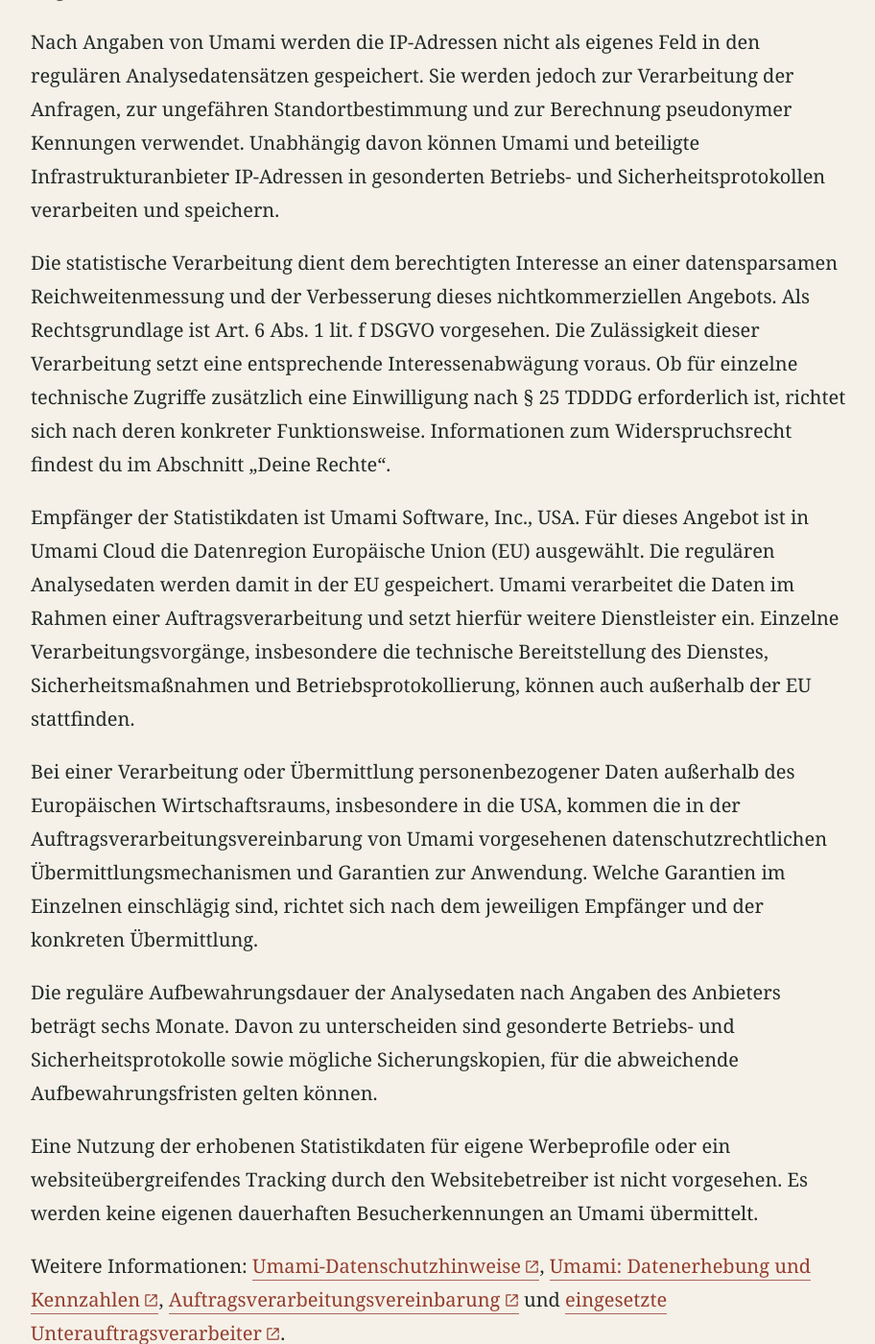
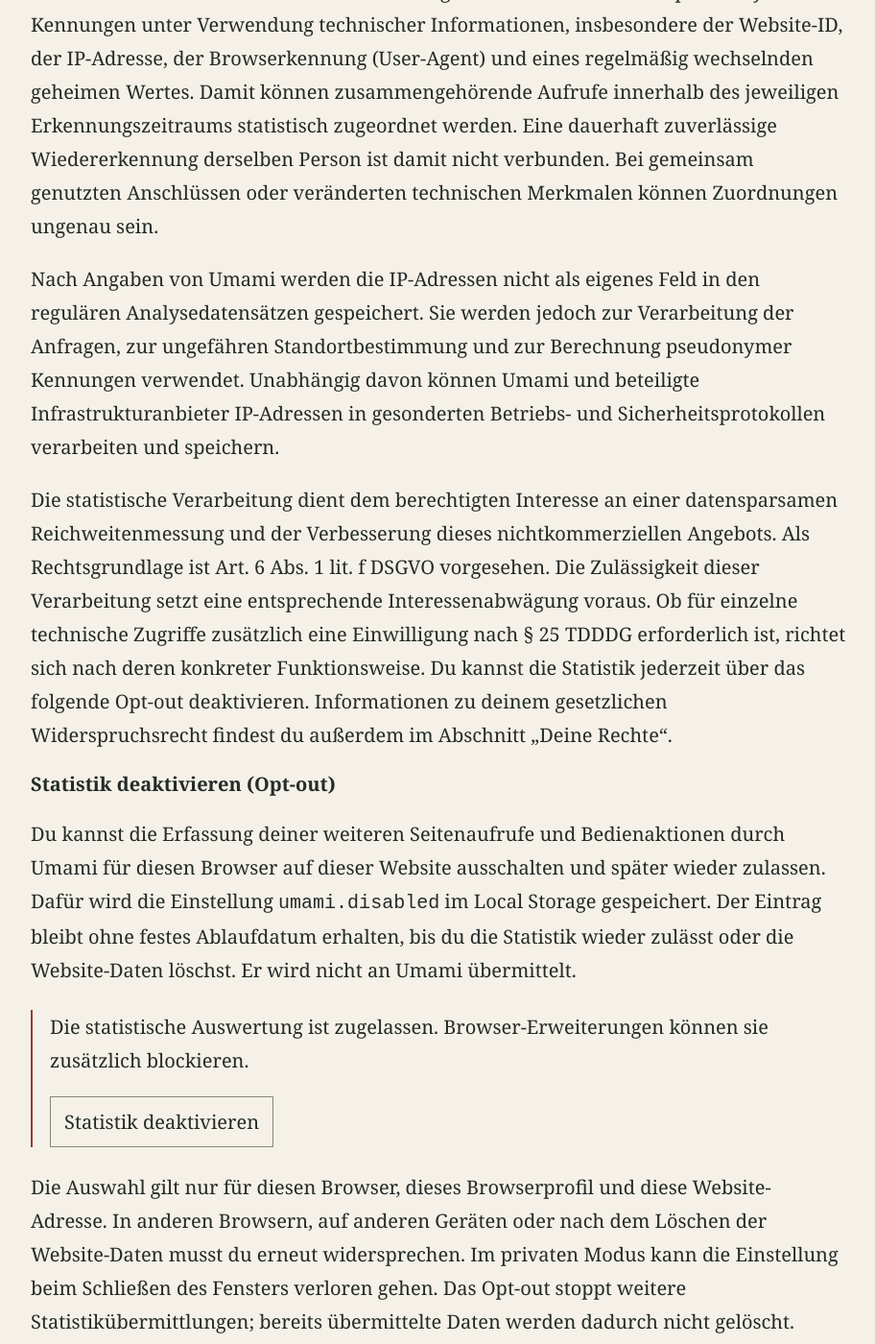
Before and after one commit to LarsLWO/website, a Jekyll site: the page built from datenschutz.html, in a window 1280 px wide and 1400 px high, scrolled down 5709 px. Shown: the whole window at 96% size, without its empty margins (18-930 px from the left). Built offline with Jekyll 4.4.1, drawn with Linux system fonts in a browser that asks for light colours; some of the changed text lies outside the part shown.

Commit message:
data privacy adjustments

```diff
--- a/_data/legal.yml
+++ b/_data/legal.yml
@@ -4,5 +4,5 @@ address: |-
   22085 Hamburg
 email: kontakt@larswollny.de
 hosting_confirmed: true
-analytics_provider: Cloudflare Web Analytics
+analytics_provider: Umami Cloud
 analytics_enabled: true
--- a/_layouts/magazine.html
+++ b/_layouts/magazine.html
@@ -8,7 +8,7 @@
 {% include seo.html %}
 <link rel="alternate" type="application/rss+xml" title="{{ site.title | escape }} – Neue Texte" href="{{ '/feed.xml' | absolute_url }}">
 <link rel="stylesheet" href="{{ '/assets/css/magazine.css' | relative_url }}?v={{ site.time | date: '%s' }}">
-<!-- Umami --><script defer src="https://cloud.umami.is/script.js" data-website-id="0eb131b2-1082-4d78-a917-d3af893be30e"></script><!-- End Umami -->
+<script defer src="{{ '/assets/js/analytics.js' | relative_url }}?v={{ site.time | date: '%s' }}"{% if site.data.legal.analytics_enabled %} data-website-id="0eb131b2-1082-4d78-a917-d3af893be30e"{% endif %}></script>
 </head><body id="seitenanfang"><a class="skip" href="#inhalt"><span class="link-label">Zum Inhalt</span></a>
 <header class="site-header-band"><div class="wrap site-header"><a class="brand" href="{{ '/' | relative_url }}">Lars Wollny<span class="brand-dot" aria-hidden="true">.</span></a><nav aria-label="Hauptnavigation"><a href="{{ '/' | relative_url }}"{% if page.nav == 'home' %} aria-current="page"{% endif %}><span class="link-label">home<span class="brand-dot" aria-hidden="true">.</span></span></a><a href="{{ '/stories/' | relative_url }}"{% if page.nav == 'stories' %} aria-current="page"{% elsif page.layout == 'story' %} aria-current="location"{% endif %}><span class="link-label">geschriebenes<span class="brand-dot" aria-hidden="true">.</span></span></a><a href="{{ '/ueber-mich/' | relative_url }}"{% if page.nav == 'about' %} aria-current="page"{% endif %}><span class="link-label">hinter den worten<span class="brand-dot" aria-hidden="true">.</span></span></a></nav></div></header>
 <div class="wrap"><main id="inhalt">{{ content }}{% if page.footer_actions == 'share' %}{% include page-actions.html %}{% endif %}</main><p class="print-source">Lars Wollny<br>Quelle: {{ page.url | replace: 'index.html', '' | absolute_url | escape }}</p></div>
--- a/assets/css/magazine.css
+++ b/assets/css/magazine.css
@@ -6,6 +6,8 @@
 .about-body{padding-top:0}.about-body h2:first-child{margin-top:0}.story-dates,.byline{font:12px/1.6 Arial,sans-serif;color:var(--muted)}.story-dates{display:flex;flex-wrap:wrap;gap:6px 22px;margin:0 0 20px}.story-card .meta{margin-bottom:7px}.story-card .story-dates{margin-bottom:15px}.article-header .byline{margin:0 0 8px}.article-header .story-dates{margin-bottom:8px}
 
 .about-body{padding-bottom:0}.about-body p{max-width:740px}.about-body h2{font-size:30px;margin:0 0 24px}.site-footer nav{font:inherit;gap:24px}.site-footer nav a{padding:0}.site-footer .rss-icon{display:inline-block;width:.8em;height:.8em;margin-right:.2em;vertical-align:-.08em;color:var(--accent)}.legal-body{padding-bottom:65px;max-width:850px}.legal-body h2{font-size:29px;margin:35px 0 18px}.legal-body address{font-style:normal}.legal-note{border-left:2px solid var(--accent);padding-left:18px}.legal-body a{overflow-wrap:anywhere}
+
+.analytics-preference{border-left:2px solid var(--accent);padding:0 0 0 18px;margin:24px 0}.analytics-preference-button{max-width:100%;min-height:var(--control-height);padding:8px 14px;border:1px solid var(--control-border);border-radius:0;background:transparent;color:var(--ink);font:inherit;cursor:pointer}.analytics-preference-button:hover{border-color:var(--accent);color:var(--accent)}.analytics-preference-button:focus-visible{outline:3px solid var(--accent);outline-offset:3px}.analytics-preference-button:disabled{cursor:default;color:var(--muted)}#statistik-opt-out{scroll-margin-top:24px}
 
 .site-header nav{font-size:18px}.site-header nav a{font-size:18px;line-height:1.5}.site-footer nav a{font:inherit}.tag,#active-tag{font-size:20px;line-height:1.5;min-height:var(--control-height);padding:8px 14px}#active-filters{line-height:1.5}
 
--- /dev/null
+++ b/assets/js/analytics.js
@@ -0,0 +1,93 @@
+(() => {
+  'use strict';
+
+  const websiteId = document.currentScript?.dataset.websiteId;
+  const storageKey = 'umami.disabled';
+  const controls = document.querySelector('[data-analytics-preference]');
+  const button = controls?.querySelector('button');
+  const status = controls?.querySelector('[role="status"]');
+  let disabled = true;
+  let storageAvailable = true;
+  let storageWriteFailed = false;
+  let trackerLoaded = false;
+
+  function readPreference() {
+    if (storageWriteFailed) {
+      disabled = true;
+      storageAvailable = false;
+      return;
+    }
+    try {
+      disabled = Boolean(window.localStorage.getItem(storageKey));
+      storageAvailable = true;
+    } catch {
+      // If the preference cannot be read, do not start analytics.
+      disabled = true;
+      storageAvailable = false;
+    }
+  }
+
+  // Also guards custom events and already open tabs after an opt-out.
+  window.umamiBeforeSend = (_type, payload) => {
+    readPreference();
+    return websiteId && !disabled ? payload : false;
+  };
+
+  function loadTracker() {
+    if (!websiteId || disabled || trackerLoaded) return;
+    trackerLoaded = true;
+    const script = document.createElement('script');
+    script.src = 'https://cloud.umami.is/script.js';
+    script.defer = true;
+    script.dataset.websiteId = websiteId;
+    script.dataset.excludeSearch = 'true';
+    script.dataset.excludeHash = 'true';
+    script.dataset.beforeSend = 'umamiBeforeSend';
+    document.head.appendChild(script);
+  }
+
+  function render(message) {
+    if (!controls) return;
+    controls.hidden = false;
+    button.disabled = !websiteId;
+    button.textContent = disabled ? 'Statistik wieder zulassen' : 'Statistik deaktivieren';
+    status.textContent = message || (!websiteId
+      ? 'Die statistische Auswertung ist auf dieser Website ausgeschaltet.'
+      : !storageAvailable
+        ? 'Der Browser-Speicher ist nicht zugänglich. Die Statistik bleibt auf dieser Seite deaktiviert. Deine Einstellung kann nicht dauerhaft gespeichert werden.'
+        : disabled
+          ? 'Die statistische Auswertung ist für diesen Browser deaktiviert.'
+          : 'Die statistische Auswertung ist zugelassen. Browser-Erweiterungen können sie zusätzlich blockieren.');
+  }
+
+  button?.addEventListener('click', () => {
+    const nextDisabled = !disabled;
+    try {
+      if (nextDisabled) window.localStorage.setItem(storageKey, '1');
+      else window.localStorage.removeItem(storageKey);
+    } catch {
+      disabled = true;
+      storageAvailable = false;
+      // Keep the current page disabled even if a write fails but reads still work.
+      storageWriteFailed = true;
+      render('Die Einstellung konnte nicht gespeichert werden. Die Statistik bleibt auf dieser Seite deaktiviert. Bitte erlaube den Website-Speicher und lade die Seite neu, um deine Auswahl dauerhaft zu speichern.');
+      return;
+    }
+    storageWriteFailed = false;
+    readPreference();
+    render();
+    loadTracker();
+  });
+
+  function syncPreference() {
+    readPreference();
+    render();
+    loadTracker();
+  }
+
+  window.addEventListener('storage', event => {
+    if (event.key === storageKey || event.key === null) syncPreference();
+  });
+  window.addEventListener('pageshow', syncPreference);
+  syncPreference();
+})();
--- a/datenschutz.html
+++ b/datenschutz.html
@@ -63,7 +63,7 @@ description: Hinweise zur Verarbeitung personenbezogener Daten auf dieser Websit
 
     <p>Zur statistischen Auswertung der Audionutzung werden über Umami Ereignisse erfasst. Dazu gehören der Start beziehungsweise das Fortsetzen einer Wiedergabe und das Erreichen bestimmter Positionen innerhalb eines Songs (25, 50, 75 und 100 Prozent). Dabei werden der Songtitel und der jeweilige Fortschrittswert übermittelt. Die Fortschrittsmessung zeigt, welche Position im Song erreicht wurde, nicht die tatsächlich gehörte Zeit. Eine Zuordnung zu namentlich bekannten Personen erfolgt nicht. Weitere Informationen findest du im Abschnitt „Umami Web Analytics“.</p>
 
-    <p>Die Website setzt selbst keine Cookies für die Besucherstatistik und speichert dafür keine dauerhafte Besucherkennung im Browser. Umami verwendet nach eigenen Angaben ebenfalls keine Tracking-Cookies. Die statistische Auswertung und die technische Sitzungserkennung werden im Abschnitt „Umami Web Analytics“ erläutert.</p>
+    <p>Die Website setzt keine Cookies für die Besucherstatistik und speichert dafür keine dauerhafte Besucherkennung im Browser. Umami verwendet nach eigenen Angaben ebenfalls keine Tracking-Cookies. Wenn du die Statistik deaktivierst, wird ausschließlich deine Widerspruchseinstellung im lokalen Browser-Speicher (Local Storage) unter <code>umami.disabled</code> gespeichert. Sie enthält keine Besucherkennung und dient dazu, deine Auswahl zu beachten. Die statistische Auswertung und das <a href="#statistik-opt-out">Opt-out</a> werden im Abschnitt „Umami Web Analytics“ erläutert.</p>
 
     <h2>4. Teilen und Kopieren</h2>
 
@@ -83,9 +83,9 @@ description: Hinweise zur Verarbeitung personenbezogener Daten auf dieser Websit
 
     <p>Diese Website verwendet Umami Cloud, einen Webanalysedienst der Umami Software, Inc., USA. Der Dienst dient der datensparsamen statistischen Auswertung der Website. Ziel ist es, die Reichweite des Angebots, die Nutzung einzelner Geschichten und Songs sowie die ungefähre geografische Herkunft der Besucher zu verstehen.</p>
 
-    <p>Beim Aufruf der Website wird ein JavaScript von cloud.umami.is geladen. Zur Übermittlung der Statistikdaten stellt dein Browser eine Verbindung zu Umami her, unter anderem zu gateway.umami.is. Dabei werden technische Verbindungsdaten verarbeitet, insbesondere die IP-Adresse.</p>
+    <p>Sofern du die Statistik in diesem Browser nicht deaktiviert hast, wird beim Aufruf der Website ein JavaScript von cloud.umami.is geladen. Zur Übermittlung der Statistikdaten stellt dein Browser eine Verbindung zu Umami her, unter anderem zu gateway.umami.is. Dabei werden technische Verbindungsdaten verarbeitet, insbesondere die IP-Adresse. Bei bereits gespeichertem Opt-out wird das Umami-Skript nicht geladen. Ist der lokale Browser-Speicher nicht zugänglich, wird die Statistik vorsorglich nicht gestartet.</p>
 
-    <p>Umami erfasst unter anderem Seitenaufrufe, aufgerufene Seitenadressen, Seitentitel, verweisende Websites, Browsertyp, Betriebssystem, Gerätetyp, Bildschirmauflösung und Browsersprache. Aus der IP-Adresse beziehungsweise entsprechenden Infrastrukturinformationen werden ungefähre geografische Angaben wie Land, Region und Stadt abgeleitet. Die Standortbestimmung erfolgt nicht über GPS und kann insbesondere bei VPN-Verbindungen, Mobilfunknetzen oder gemeinsam genutzten Internetzugängen ungenau sein.</p>
+    <p>Umami erfasst unter anderem Seitenaufrufe, aufgerufene Seitenadressen, Seitentitel, verweisende Websites, Browsertyp, Betriebssystem, Gerätetyp, Bildschirmauflösung und Browsersprache. Bei den aufgerufenen Seitenadressen werden URL-Suchparameter (nach dem Fragezeichen) und URL-Fragmente (nach dem Rautezeichen) durch die Tracker-Konfiguration von der Übermittlung ausgeschlossen. Aus der IP-Adresse beziehungsweise entsprechenden Infrastrukturinformationen werden ungefähre geografische Angaben wie Land, Region und Stadt abgeleitet. Die Standortbestimmung erfolgt nicht über GPS und kann insbesondere bei VPN-Verbindungen, Mobilfunknetzen oder gemeinsam genutzten Internetzugängen ungenau sein.</p>
 
     <p>Zusätzlich werden ausgewählte Nutzungsereignisse erfasst. Dazu gehören der Start beziehungsweise das Fortsetzen der Audiowiedergabe sowie das Erreichen von 25, 50, 75 und 100 Prozent der Spieldauer. Die zugehörigen Ereignisdaten enthalten den Songtitel und bei Fortschrittsereignissen den erreichten Prozentwert. Diese Angaben dienen dazu, die Nutzung der angebotenen Audioinhalte statistisch auszuwerten. Es werden hierfür keine zusätzlichen persönlichen Angaben wie Name oder E-Mail-Adresse erhoben.</p>
 
@@ -95,13 +95,22 @@ description: Hinweise zur Verarbeitung personenbezogener Daten auf dieser Websit
 
     <p>Nach Angaben von Umami werden die IP-Adressen nicht als eigenes Feld in den regulären Analysedatensätzen gespeichert. Sie werden jedoch zur Verarbeitung der Anfragen, zur ungefähren Standortbestimmung und zur Berechnung pseudonymer Kennungen verwendet. Unabhängig davon können Umami und beteiligte Infrastrukturanbieter IP-Adressen in gesonderten Betriebs- und Sicherheitsprotokollen verarbeiten und speichern.</p>
 
-    <p>Die statistische Verarbeitung dient dem berechtigten Interesse an einer datensparsamen Reichweitenmessung und der Verbesserung dieses nichtkommerziellen Angebots. Als Rechtsgrundlage ist Art. 6 Abs. 1 lit. f DSGVO vorgesehen. Die Zulässigkeit dieser Verarbeitung setzt eine entsprechende Interessenabwägung voraus. Ob für einzelne technische Zugriffe zusätzlich eine Einwilligung nach § 25 TDDDG erforderlich ist, richtet sich nach deren konkreter Funktionsweise. Informationen zum Widerspruchsrecht findest du im Abschnitt „Deine Rechte“.</p>
+    <p>Die statistische Verarbeitung dient dem berechtigten Interesse an einer datensparsamen Reichweitenmessung und der Verbesserung dieses nichtkommerziellen Angebots. Als Rechtsgrundlage ist Art. 6 Abs. 1 lit. f DSGVO vorgesehen. Die Zulässigkeit dieser Verarbeitung setzt eine entsprechende Interessenabwägung voraus. Ob für einzelne technische Zugriffe zusätzlich eine Einwilligung nach § 25 TDDDG erforderlich ist, richtet sich nach deren konkreter Funktionsweise. Du kannst die Statistik jederzeit über das folgende Opt-out deaktivieren. Informationen zu deinem gesetzlichen Widerspruchsrecht findest du außerdem im Abschnitt „Deine Rechte“.</p>
+
+    <h3 id="statistik-opt-out">Statistik deaktivieren (Opt-out)</h3>
+    <p>Du kannst die Erfassung deiner weiteren Seitenaufrufe und Bedienaktionen durch Umami für diesen Browser auf dieser Website ausschalten und später wieder zulassen. Dafür wird die Einstellung <code>umami.disabled</code> im Local Storage gespeichert. Der Eintrag bleibt ohne festes Ablaufdatum erhalten, bis du die Statistik wieder zulässt oder die Website-Daten löschst. Er wird nicht an Umami übermittelt.</p>
+    <div class="analytics-preference" data-analytics-preference hidden>
+      <p role="status" aria-live="polite" aria-atomic="true"></p>
+      <button class="analytics-preference-button" type="button" aria-describedby="statistik-opt-out-hinweis">Statistik deaktivieren</button>
+    </div>
+    <noscript><p>JavaScript ist deaktiviert. Deshalb werden keine Umami-Statistiken erfasst. Um eine Einstellung für spätere Besuche mit aktiviertem JavaScript zu speichern, aktiviere JavaScript und verwende diese Schaltfläche.</p></noscript>
+    <p id="statistik-opt-out-hinweis">Die Auswahl gilt nur für diesen Browser, dieses Browserprofil und diese Website-Adresse. In anderen Browsern, auf anderen Geräten oder nach dem Löschen der Website-Daten musst du erneut widersprechen. Im privaten Modus kann die Einstellung beim Schließen des Fensters verloren gehen. Das Opt-out stoppt weitere Statistikübermittlungen; bereits übermittelte Daten werden dadurch nicht gelöscht. Technisch notwendige Zugriffe beim Website-Hosting bleiben davon unberührt.</p>
 
     <p>Empfänger der Statistikdaten ist Umami Software, Inc., USA. Für dieses Angebot ist in Umami Cloud die Datenregion Europäische Union (EU) ausgewählt. Die regulären Analysedaten werden damit in der EU gespeichert. Umami verarbeitet die Daten im Rahmen einer Auftragsverarbeitung und setzt hierfür weitere Dienstleister ein. Einzelne Verarbeitungsvorgänge, insbesondere die technische Bereitstellung des Dienstes, Sicherheitsmaßnahmen und Betriebsprotokollierung, können auch außerhalb der EU stattfinden.</p>
 
     <p>Bei einer Verarbeitung oder Übermittlung personenbezogener Daten außerhalb des Europäischen Wirtschaftsraums, insbesondere in die USA, kommen die in der Auftragsverarbeitungsvereinbarung von Umami vorgesehenen datenschutzrechtlichen Übermittlungsmechanismen und Garantien zur Anwendung. Welche Garantien im Einzelnen einschlägig sind, richtet sich nach dem jeweiligen Empfänger und der konkreten Übermittlung.</p>
 
-    <p>Die reguläre Aufbewahrungsdauer der Analysedaten nach Angaben des Anbieters beträgt sechs Monate. Davon zu unterscheiden sind gesonderte Betriebs- und Sicherheitsprotokolle sowie mögliche Sicherungskopien, für die abweichende Aufbewahrungsfristen gelten können.</p>
+    <p>Für dieses Angebot ist eine reguläre Aufbewahrungsdauer der Analysedaten von sechs Monaten vorgesehen; dies entspricht der vom Anbieter für den Hobby-Tarif angegebenen Frist. Davon zu unterscheiden sind gesonderte Betriebs- und Sicherheitsprotokolle sowie mögliche Sicherungskopien, für die abweichende Aufbewahrungsfristen gelten können.</p>
 
     <p>Eine Nutzung der erhobenen Statistikdaten für eigene Werbeprofile oder ein websiteübergreifendes Tracking durch den Websitebetreiber ist nicht vorgesehen. Es werden keine eigenen dauerhaften Besucherkennungen an Umami übermittelt.</p>
 
```
Also changed, not shown: other parts of datenschutz.html (+1 -1 lines), cookies.html (+5 -2 lines), readme.md.
